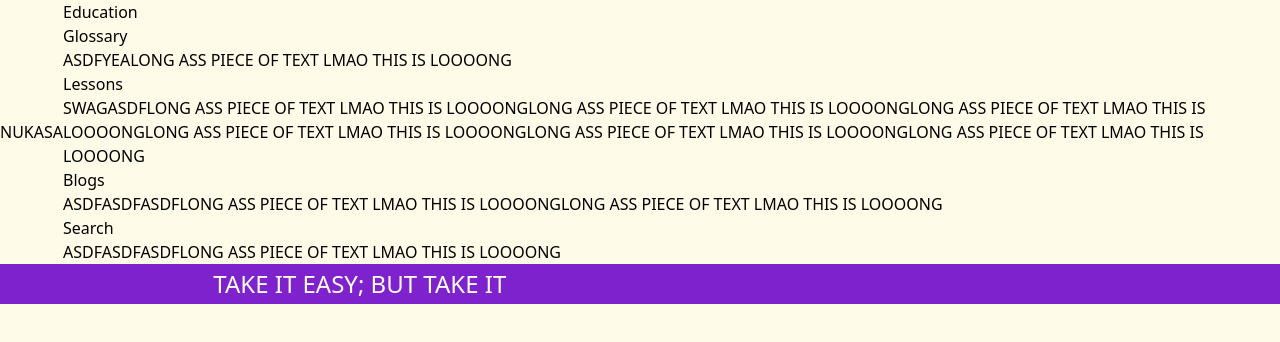
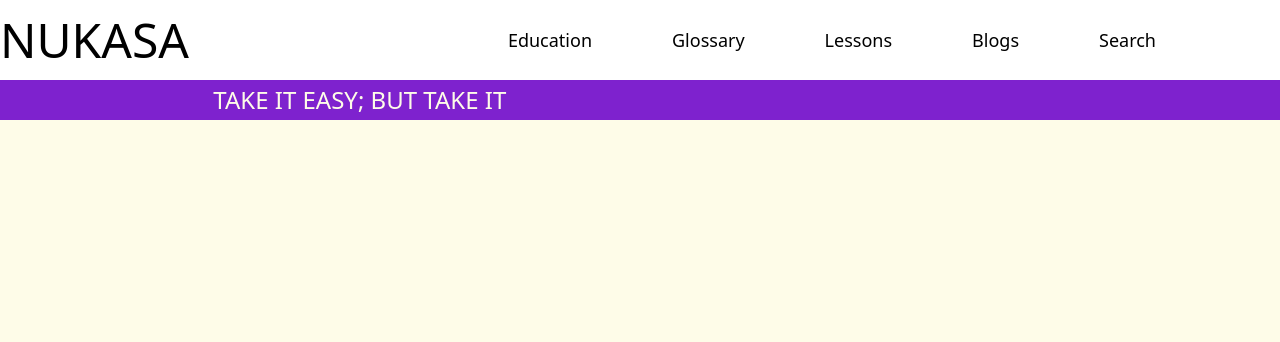
Before and after one commit to blindcinema/nukasa, a Next.js app: page / in a window 1280 px wide. Shown: the top 342 px of the page. Built offline with nearby package versions, Linux system fonts and the light colour scheme.

Commit message:
fixed config lol

```diff
--- a/tailwind.config.js
+++ b/tailwind.config.js
@@ -1,7 +1,7 @@
 /** @type {import('tailwindcss').Config} */
 module.exports = {
   content: [
-        "./src/**/*.{js,}",
+        "./src/**/*.{js,jsx}",
   ],
   theme: {
     extend: {},
```
